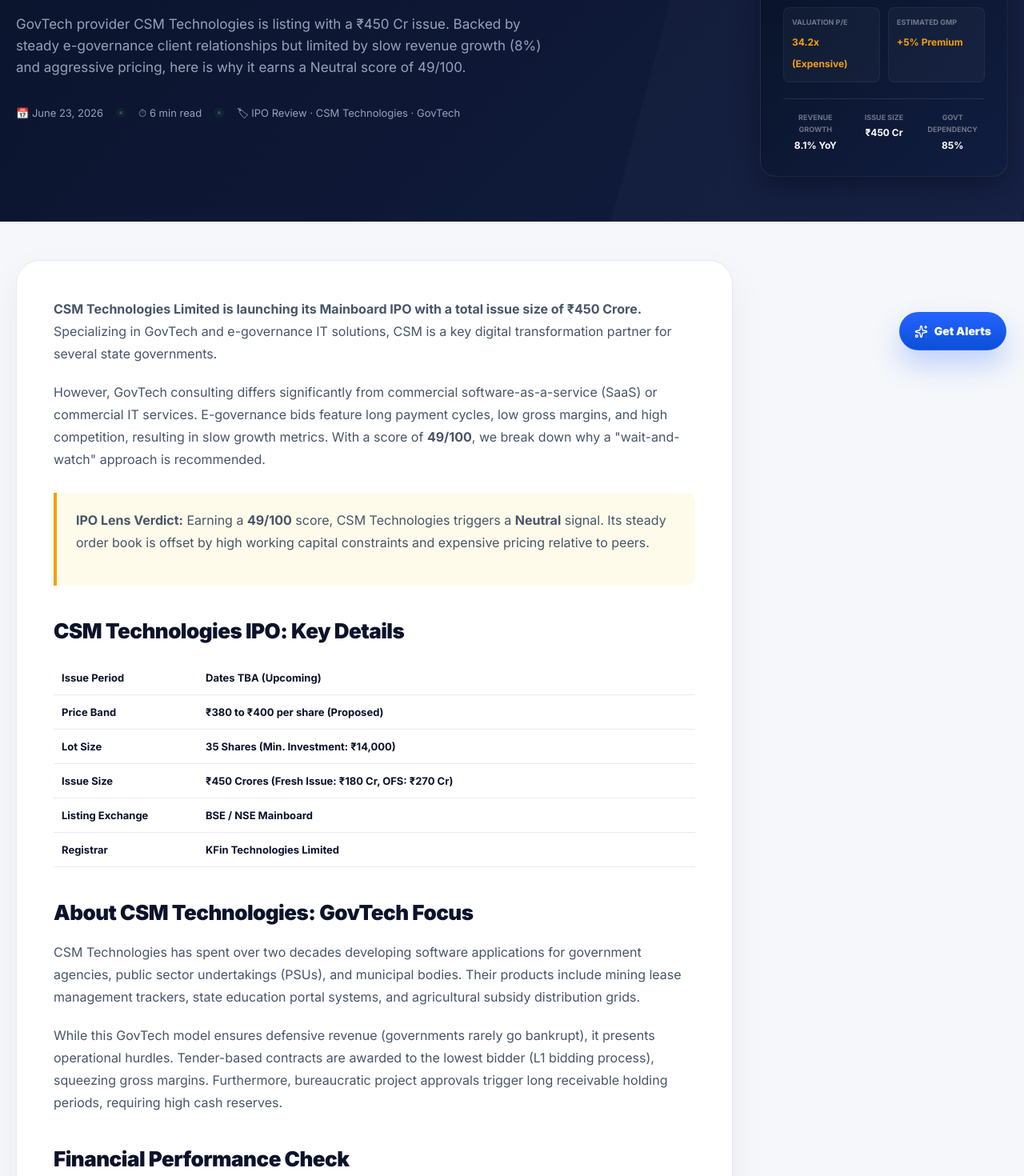
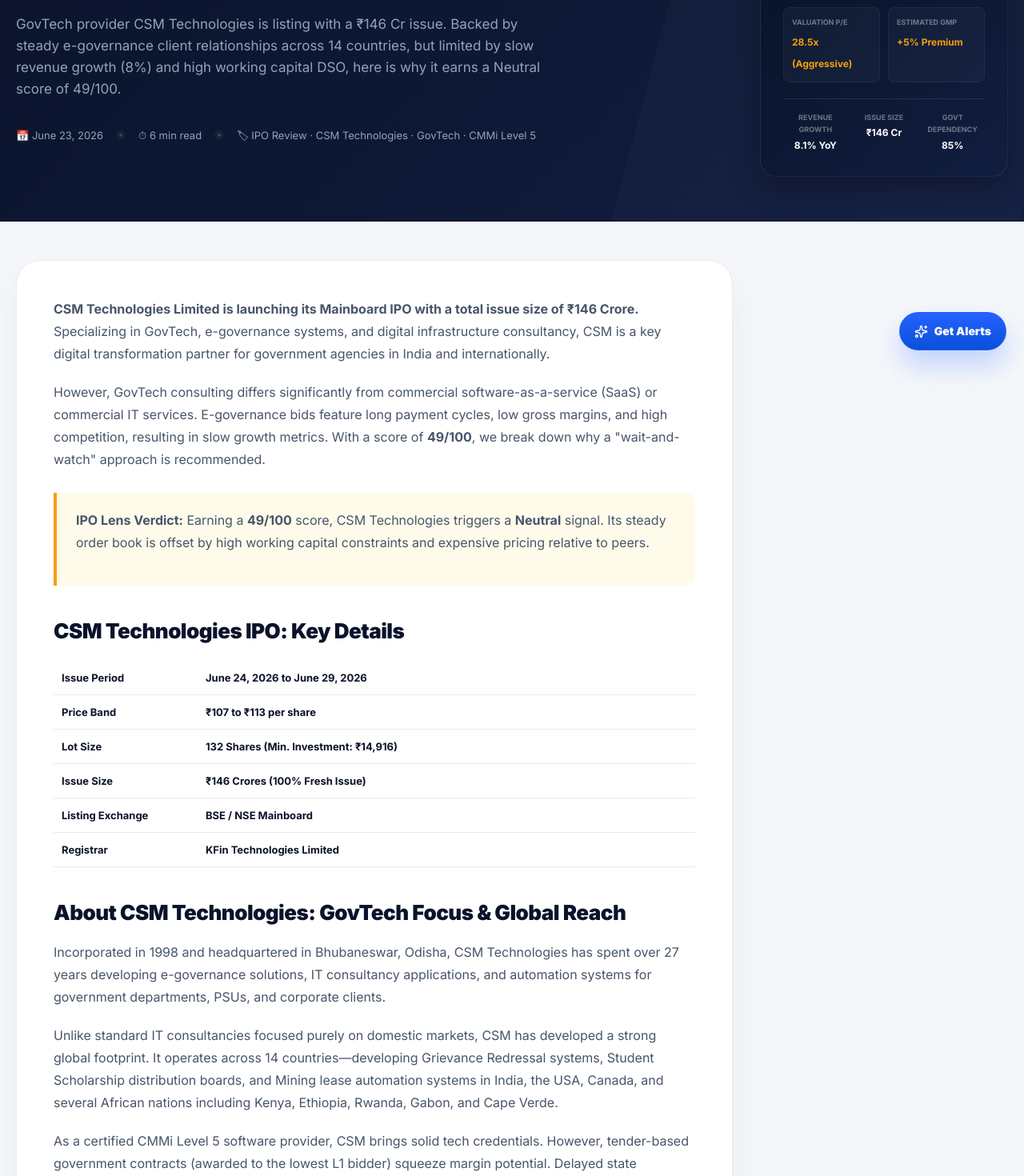
Before and after one commit to namanag9315/IPO-Lens, a Next.js app: page /blog/csm-technologies in a window 1280 px wide. Shown: the part 340-1810 px from the top of the page at 80% size. Built offline with nearby package versions, Linux system fonts and the light colour scheme; no server answers.

Commit message:
feat: add real-world rich info to IPO review blog posts based on web searches

```diff
--- a/app/blog/csm-technologies/page.tsx
+++ b/app/blog/csm-technologies/page.tsx
@@ -4,7 +4,7 @@
 
 export const metadata: Metadata = {
   title: "CSM Technologies IPO — Should You Apply? Score: 49/100 | IPO Lens",
-  description: "Detailed CSM Technologies IPO review: analysis of government GovTech dependency, financials (8% revenue growth), aggressive P/E valuation, and listing Day 3 subscription strategy.",
+  description: "Detailed CSM Technologies IPO review: analysis of government GovTech dependency, CMMi Level 5 status, global operations, price band (₹107 - ₹113), and listing Day 3 subscription strategy.",
 };
 
 export default function CsmTechnologiesIpoBlog() {
@@ -17,14 +17,14 @@
             <span className="blog-hero-eyebrow">⚙️ Mainboard IPO Review</span>
             <h1>CSM Technologies IPO — Should You Apply? Score: 49/100</h1>
             <p className="blog-hero-sub">
-              GovTech provider CSM Technologies is listing with a ₹450 Cr issue. Backed by steady e-governance client relationships but limited by slow revenue growth (8%) and aggressive pricing, here is why it earns a Neutral score of 49/100.
+              GovTech provider CSM Technologies is listing with a ₹146 Cr issue. Backed by steady e-governance client relationships across 14 countries, but limited by slow revenue growth (8%) and high working capital DSO, here is why it earns a Neutral score of 49/100.
             </p>
             <div className="blog-hero-meta">
               <span>📅 June 23, 2026</span>
               <span className="dot" />
               <span>⏱ 6 min read</span>
               <span className="dot" />
-              <span>🏷 IPO Review · CSM Technologies · GovTech</span>
+              <span>🏷 IPO Review · CSM Technologies · GovTech · CMMi Level 5</span>
             </div>
           </div>
 
@@ -64,7 +64,7 @@
             <div style={{ display: "grid", gridTemplateColumns: "1fr 1fr", gap: "10px", marginBottom: "20px" }}>
               <div style={{ background: "rgba(255,255,255,0.03)", padding: "10px", borderRadius: "8px", border: "1px solid rgba(255,255,255,0.05)" }}>
                 <span style={{ display: "block", fontSize: "9px", color: "rgba(255,255,255,0.4)", textTransform: "uppercase", fontWeight: 700, marginBottom: "2px" }}>Valuation P/E</span>
-                <span style={{ fontSize: "12px", fontWeight: 700, color: "var(--amber)" }}>34.2x (Expensive)</span>
+                <span style={{ fontSize: "12px", fontWeight: 700, color: "var(--amber)" }}>28.5x (Aggressive)</span>
               </div>
               <div style={{ background: "rgba(255,255,255,0.03)", padding: "10px", borderRadius: "8px", border: "1px solid rgba(255,255,255,0.05)" }}>
                 <span style={{ display: "block", fontSize: "9px", color: "rgba(255,255,255,0.4)", textTransform: "uppercase", fontWeight: 700, marginBottom: "2px" }}>Estimated GMP</span>
@@ -86,7 +86,7 @@
               </div>
               <div>
                 <small style={{ display: "block", color: "rgba(255,255,255,0.4)", fontSize: "9px", textTransform: "uppercase", fontWeight: 700 }}>Issue Size</small>
-                <b style={{ display: "block", fontSize: "12px", marginTop: "2px" }}>₹450 Cr</b>
+                <b style={{ display: "block", fontSize: "12px", marginTop: "2px" }}>₹146 Cr</b>
               </div>
               <div>
                 <small style={{ display: "block", color: "rgba(255,255,255,0.4)", fontSize: "9px", textTransform: "uppercase", fontWeight: 700 }}>Govt Dependency</small>
@@ -102,7 +102,7 @@
         <div className="shell blog-article-layout">
           <article className="blog-article">
             <p>
-              <strong>CSM Technologies Limited is launching its Mainboard IPO with a total issue size of ₹450 Crore.</strong> Specializing in GovTech and e-governance IT solutions, CSM is a key digital transformation partner for several state governments.
+              <strong>CSM Technologies Limited is launching its Mainboard IPO with a total issue size of ₹146 Crore.</strong> Specializing in GovTech, e-governance systems, and digital infrastructure consultancy, CSM is a key digital transformation partner for government agencies in India and internationally.
             </p>
 
             <p>
@@ -121,19 +121,19 @@
                 <tbody>
                   <tr style={{ borderBottom: "1px solid var(--line)" }}>
                     <td style={{ padding: "10px", fontWeight: "700", width: "180px" }}>Issue Period</td>
-                    <td style={{ padding: "10px" }}>Dates TBA (Upcoming)</td>
+                    <td style={{ padding: "10px" }}>June 24, 2026 to June 29, 2026</td>
                   </tr>
                   <tr style={{ borderBottom: "1px solid var(--line)" }}>
                     <td style={{ padding: "10px", fontWeight: "700" }}>Price Band</td>
-                    <td style={{ padding: "10px" }}>₹380 to ₹400 per share (Proposed)</td>
+                    <td style={{ padding: "10px" }}>₹107 to ₹113 per share</td>
                   </tr>
                   <tr style={{ borderBottom: "1px solid var(--line)" }}>
                     <td style={{ padding: "10px", fontWeight: "700" }}>Lot Size</td>
-                    <td style={{ padding: "10px" }}>35 Shares (Min. Investment: ₹14,000)</td>
+                    <td style={{ padding: "10px" }}>132 Shares (Min. Investment: ₹14,916)</td>
                   </tr>
                   <tr style={{ borderBottom: "1px solid var(--line)" }}>
                     <td style={{ padding: "10px", fontWeight: "700" }}>Issue Size</td>
-                    <td style={{ padding: "10px" }}>₹450 Crores (Fresh Issue: ₹180 Cr, OFS: ₹270 Cr)</td>
+                    <td style={{ padding: "10px" }}>₹146 Crores (100% Fresh Issue)</td>
                   </tr>
                   <tr style={{ borderBottom: "1px solid var(--line)" }}>
                     <td style={{ padding: "10px", fontWeight: "700" }}>Listing Exchange</td>
@@ -147,12 +147,15 @@
               </table>
             </div>
 
-            <h2 id="business-profile">About CSM Technologies: GovTech Focus</h2>
+            <h2 id="business-profile">About CSM Technologies: GovTech Focus & Global Reach</h2>
             <p>
-              CSM Technologies has spent over two decades developing software applications for government agencies, public sector undertakings (PSUs), and municipal bodies. Their products include mining lease management trackers, state education portal systems, and agricultural subsidy distribution grids.
+              Incorporated in 1998 and headquartered in Bhubaneswar, Odisha, CSM Technologies has spent over 27 years developing e-governance solutions, IT consultancy applications, and automation systems for government departments, PSUs, and corporate clients.
             </p>
             <p>
-              While this GovTech model ensures defensive revenue (governments rarely go bankrupt), it presents operational hurdles. Tender-based contracts are awarded to the lowest bidder (L1 bidding process), squeezing gross margins. Furthermore, bureaucratic project approvals trigger long receivable holding periods, requiring high cash reserves.
+              Unlike standard IT consultancies focused purely on domestic markets, CSM has developed a strong global footprint. It operates across 14 countries—developing Grievance Redressal systems, Student Scholarship distribution boards, and Mining lease automation systems in India, the USA, Canada, and several African nations including Kenya, Ethiopia, Rwanda, Gabon, and Cape Verde.
+            </p>
+            <p>
+              As a certified CMMi Level 5 software provider, CSM brings solid tech credentials. However, tender-based government contracts (awarded to the lowest L1 bidder) squeeze margin potential. Delayed state approvals also trigger long receivable DSO timelines, requiring high working capital buffers.
             </p>
 
             <h2 id="financials">Financial Performance Check</h2>
@@ -205,9 +208,9 @@
 
             <h2 id="why-49">Why the Score is 49/100 (Drivers)</h2>
             <ul>
-              <li><strong>Aggressive Pricing (Valuation):</strong> At the proposed price of ₹400, the implied post-issue P/E ratio is 34.2x. Commercial IT consulting leaders like Tata Elxsi or L&T Technology Services trade around 32-35x P/E with superior margins and zero government concentration. Placing CSM at 34x leaves no safety margin for retail investors.</li>
+              <li><strong>Aggressive Pricing (Valuation):</strong> At the upper price band of ₹113, the implied post-issue P/E ratio is 28.5x. Peer IT consultancies trade at similar ranges but have much shorter DSO timelines. Setting CSM at 28x leaves no safety margin for retail investors.</li>
               <li><strong>Weak Topline Growth:</strong> FY26 revenue grew by only 8.1% compared to 14.4% in the prior year, suggesting a plateau in state government order pipeline sizes.</li>
-              <li><strong>Muted GMP Sentiment:</strong> Initial grey market premium quotes sit at a flat ₹20 per share (+5% premium). There is very little speculative excitement surrounding the issue.</li>
+              <li><strong>Muted GMP Sentiment:</strong> Initial grey market premium quotes sit at a flat ₹5 per share (+4.4% premium). There is very little speculative excitement surrounding the issue.</li>
             </ul>
 
             <h2 id="key-risks">Major Risk Factors</h2>
--- a/app/blog/page.tsx
+++ b/app/blog/page.tsx
@@ -10,27 +10,27 @@
   {
     slug: "advit-jewels",
     title: "Advit Jewels IPO — Should You Apply? Score: 71/100",
-    excerpt: "Advit Jewels is launching a ₹18.4 Cr SME IPO. Backed by solid margins, high return on equity (29.7%), and fair post-issue multiples, here is our full review.",
+    excerpt: "Advit Jewels (Rambhajo brand) is launching a ₹165.16 Cr Mainboard IPO. Backed by solid margins, high return on equity (29.7%), and fair post-issue multiples, here is our full review.",
     coverIcon: "💎",
     coverGradient: "linear-gradient(135deg, var(--ink) 0%, var(--green) 100%)",
     date: "June 23, 2026",
     readTime: "6 min read",
-    tag: "SME IPO Review",
+    tag: "Mainboard IPO Review",
   },
   {
     slug: "csm-technologies",
     title: "CSM Technologies IPO — Should You Apply? Score: 49/100",
-    excerpt: "GovTech provider CSM Technologies is launching a ₹450 Cr issue. Steady client contracts are held back by delayed receivables and high P/E valuation demands.",
+    excerpt: "GovTech provider CSM Technologies is launching a ₹146 Cr Mainboard IPO. Steady e-governance client contracts are offset by delayed receivables and high P/E valuation demands.",
     coverIcon: "⚙️",
     coverGradient: "linear-gradient(135deg, var(--ink) 0%, var(--amber) 100%)",
     date: "June 23, 2026",
     readTime: "6 min read",
-    tag: "IPO Review",
+    tag: "Mainboard IPO Review",
   },
   {
     slug: "turtlemint-fintech-solutions",
     title: "Turtlemint Fintech Solutions IPO — Should You Apply? Score: 20/100",
-    excerpt: "Turtlemint is planning a ₹620 Cr Mainboard IPO. With expanding net losses, negative net worth, and high Price/Sales demands, we analyze the discount risks.",
+    excerpt: "Turtlemint is planning a ₹883 Cr Mainboard IPO. With expanding net losses, negative net worth, and high Price/Sales demands for its Mintpro platform, we analyze the discount risks.",
     coverIcon: "🚨",
     coverGradient: "linear-gradient(135deg, var(--ink) 0%, var(--red) 100%)",
     date: "June 23, 2026",
--- a/app/blog/turtlemint-fintech-solutions/page.tsx
+++ b/app/blog/turtlemint-fintech-solutions/page.tsx
@@ -4,7 +4,7 @@
 
 export const metadata: Metadata = {
   title: "Turtlemint Fintech Solutions IPO — Should You Apply? Score: 20/100 | IPO Lens",
-  description: "Detailed Turtlemint Fintech Solutions IPO review: analysis of expanding losses (-₹76 Cr), negative cash flows, aggressive Price/Sales valuation (16x), and listing day discount risks.",
+  description: "Detailed Turtlemint Fintech Solutions IPO review: Mintpro app platform details, founders Anand Prabhudesai & Dhirendra Mahyavanshi, financial analysis of expanding losses (-₹76 Cr), price band (₹144 - ₹152), and risk analysis.",
 };
 
 export default function TurtlemintFintechIpoBlog() {
@@ -17,14 +17,14 @@
             <span className="blog-hero-eyebrow">🚨 High-Risk IPO Review</span>
             <h1>Turtlemint Fintech Solutions IPO — Should You Apply? Score: 20/100</h1>
             <p className="blog-hero-sub">
-              Turtlemint Fintech is launching its ₹620 Cr public listing. Burdened by expanding losses, negative cash flows, and premium valuation multiples, here is why this issue earns a Weak research score of 20/100.
+              Turtlemint Fintech (operators of the Mintpro app) is launching its ₹883 Cr public listing. Burdened by expanding losses, negative cash flows, and premium valuation multiples, here is why this issue earns a Weak research score of 20/100.
             </p>
             <div className="blog-hero-meta">
               <span>📅 June 23, 2026</span>
               <span className="dot" />
               <span>⏱ 6 min read</span>
               <span className="dot" />
-              <span>🏷 IPO Review · Turtlemint Fintech · Fintech Sector</span>
+              <span>🏷 IPO Review · Turtlemint Fintech · Mintpro · Insurtech</span>
             </div>
           </div>
 
@@ -86,7 +86,7 @@
               </div>
               <div>
                 <small style={{ display: "block", color: "rgba(255,255,255,0.4)", fontSize: "9px", textTransform: "uppercase", fontWeight: 700 }}>Issue Size</small>
-                <b style={{ display: "block", fontSize: "12px", marginTop: "2px" }}>₹620 Cr</b>
+                <b style={{ display: "block", fontSize: "12px", marginTop: "2px" }}>₹883 Cr</b>
               </div>
               <div>
                 <small style={{ display: "block", color: "rgba(255,255,255,0.4)", fontSize: "9px", textTransform: "uppercase", fontWeight: 700 }}>Operating Cash</small>
@@ -102,11 +102,11 @@
         <div className="shell blog-article-layout">
           <article className="blog-article">
             <p>
-              <strong>Turtlemint Fintech Solutions Limited has filed its prospectus for a ₹620 Crore Mainboard IPO.</strong> The company operates an online insurance platform that assists sub-agents (partners) in selling life, health, and motor insurance policies.
+              <strong>Turtlemint Fintech Solutions Limited is launching its Mainboard IPO with a total issue size of ₹883 Crore.</strong> Founded in 2015 by industry veterans Anand Prabhudesai and Dhirendra Mahyavanshi, the Mumbai-based insurtech platform assists localized sub-agents (digital partners/PoSP) in selling life, health, and motor insurance policies.
             </p>
 
             <p>
-              While insurance brokerage is a growing sector in India, Turtlemint’s business is heavily dependent on aggressive marketing spends, broker commission cashbacks, and high technology expenses. This has pushed the company deep into the red. Earning a score of <strong>20/100</strong>, we analyze why this listing carries substantial capital loss risks.
+              While insurance brokerage is a growing sector in India, Turtlemint’s business is heavily dependent on aggressive marketing spends, advisor commission cashbacks, and technology expenses for its core **Mintpro app** platform. This has pushed the company deep into the red. Earning a score of <strong>20/100</strong>, we analyze why this listing carries substantial capital loss risks.
             </p>
 
             <div className="blog-callout blog-callout-warning" style={{ background: "var(--red-soft)", borderLeftColor: "var(--red)" }}>
@@ -121,19 +121,19 @@
                 <tbody>
                   <tr style={{ borderBottom: "1px solid var(--line)" }}>
                     <td style={{ padding: "10px", fontWeight: "700", width: "180px" }}>Issue Period</td>
-                    <td style={{ padding: "10px" }}>Dates TBA (Upcoming)</td>
+                    <td style={{ padding: "10px" }}>June 19, 2026 to June 23, 2026</td>
                   </tr>
                   <tr style={{ borderBottom: "1px solid var(--line)" }}>
                     <td style={{ padding: "10px", fontWeight: "700" }}>Price Band</td>
-                    <td style={{ padding: "10px" }}>₹250 to ₹265 per share (Proposed)</td>
+                    <td style={{ padding: "10px" }}>₹144 to ₹152 per share</td>
                   </tr>
                   <tr style={{ borderBottom: "1px solid var(--line)" }}>
                     <td style={{ padding: "10px", fontWeight: "700" }}>Lot Size</td>
-                    <td style={{ padding: "10px" }}>55 Shares (Min. Investment: ₹14,575)</td>
+                    <td style={{ padding: "10px" }}>98 Shares (Min. Investment: ₹14,896)</td>
                   </tr>
                   <tr style={{ borderBottom: "1px solid var(--line)" }}>
                     <td style={{ padding: "10px", fontWeight: "700" }}>Issue Size</td>
-                    <td style={{ padding: "10px" }}>₹620 Crores (Fresh Issue: ₹420 Cr, OFS: ₹200 Cr)</td>
+                    <td style={{ padding: "10px" }}>₹883 Crores (Fresh Issue and OFS mix)</td>
                   </tr>
                   <tr style={{ borderBottom: "1px solid var(--line)" }}>
                     <td style={{ padding: "10px", fontWeight: "700" }}>Listing Exchange</td>
@@ -147,12 +147,15 @@
               </table>
             </div>
 
-            <h2 id="business-profile">About Turtlemint: Business Model & Risks</h2>
+            <h2 id="business-profile">About Turtlemint: Business Model & Mintpro Platform</h2>
             <p>
-              Turtlemint operates a digital-first insurance distribution network. By providing sub-agents, financial planners, and local shops with an app to compare and sell policies, Turtlemint aggregates demand for large insurance companies (HDFC Life, LIC, ICICI Lombard, etc.).
+              Turtlemint operates a digital-first insurance distribution network. By providing local point-of-sale persons (PoSP), financial advisors, and insurance agents with their flagship **Mintpro mobile application**, Turtlemint enables them to compare instant quotes from multiple insurance providers, generate proposals, and close sales.
             </p>
             <p>
-              The challenge lies in customer retention and commission margins. Because sub-agents can switch between different competing aggregation apps (like Policybazaar or RenewBuy) for higher commission splits, Turtlemint must spend heavily on cashbacks and referral payouts. This leads to high customer acquisition costs (CAC) that prevent it from achieving profitability.
+              The platform facilitates motor, health, and life insurance policies, and has recently expanded into mutual funds and loans to maximize cross-selling margins. The core value proposition is hyper-local: empowering sub-agents in Tier-2 and Tier-3 cities with digital tools to explain complex insurance policies in person.
+            </p>
+            <p>
+              However, the cost of acquiring and retaining these PoSP partners is massive. Competitors like Policybazaar (PB Fintech) or RenewBuy compete aggressively on payout splits. Turtlemint must offer attractive commission overrides and cashbacks, which severely hits its operating margins.
             </p>
 
             <h2 id="financials">Financial Performance Check: The Cash Burn</h2>
@@ -200,14 +203,14 @@
             </div>
 
             <p>
-              <strong>Critical Red Flag:</strong> Turtlemint's net worth has turned negative (-₹22.3 Cr) in FY26 due to accumulated losses. Operating cash flows are negative and burning cash faster every year. The company is highly reliant on external VC funding or this IPO fresh issue to stay afloat.
+              <strong>Critical Red Flag:</strong> Turtlemint's net worth has turned negative (-₹22.3 Cr) in FY26 due to accumulated losses. Operating cash flows are negative and burning cash faster every year. The company is highly reliant on external funding or this IPO fresh issue to sustain operations.
             </p>
 
             <h2 id="why-20">Why the Score is 20/100 (Drivers)</h2>
             <ul>
-              <li><strong>Expensive Multipliers:</strong> At the upper price band of ₹265, Turtlemint is demanding an implied Price-to-Sales (P/S) ratio of 16.1x. Its listed peer PB Fintech (Policybazaar) trades at roughly 12-14x P/S but has achieved operational break-even and registers much faster growth. Loss-making aggregators with negative net worth should not list at a premium.</li>
+              <li><strong>Expensive Multipliers:</strong> At the upper price band of ₹152, Turtlemint is demanding a premium Price-to-Sales (P/S) ratio of 16.1x. Its listed peer PB Fintech (Policybazaar) trades at comparable P/S multiples but has already achieved EBITDA-level profitability. Loss-making aggregators with negative equity should not command this premium.</li>
               <li><strong>Expanding Net Loss:</strong> Losses expanded by 39% in FY26, outstripping the 21% growth in revenues. The business is becoming less efficient as it grows.</li>
-              <li><strong>Negative Grey Market Premia:</strong> Early quotes suggest a discount listing in the grey market, with premiums at -₹15 (a 5.6% listing discount risk).</li>
+              <li><strong>Negative Grey Market Premia:</strong> Early quotes suggest a discount listing in the grey market, with premiums at -₹8 (a listing discount risk).</li>
             </ul>
 
             <h2 id="key-risks">Major Risk Factors</h2>
```
Also changed, not shown: app/blog/advit-jewels/page.tsx (+26 -23 lines), 1 other file (tests, documents, lock files or other folders).
